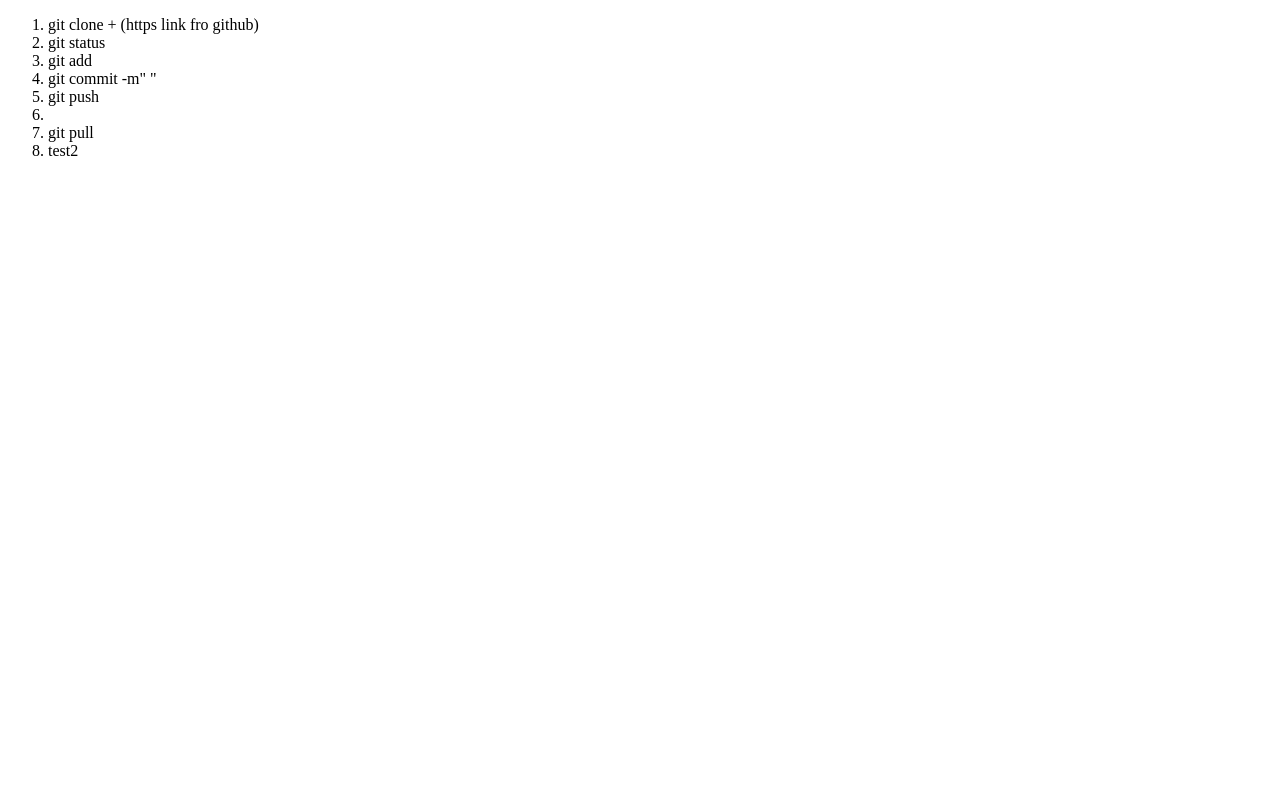
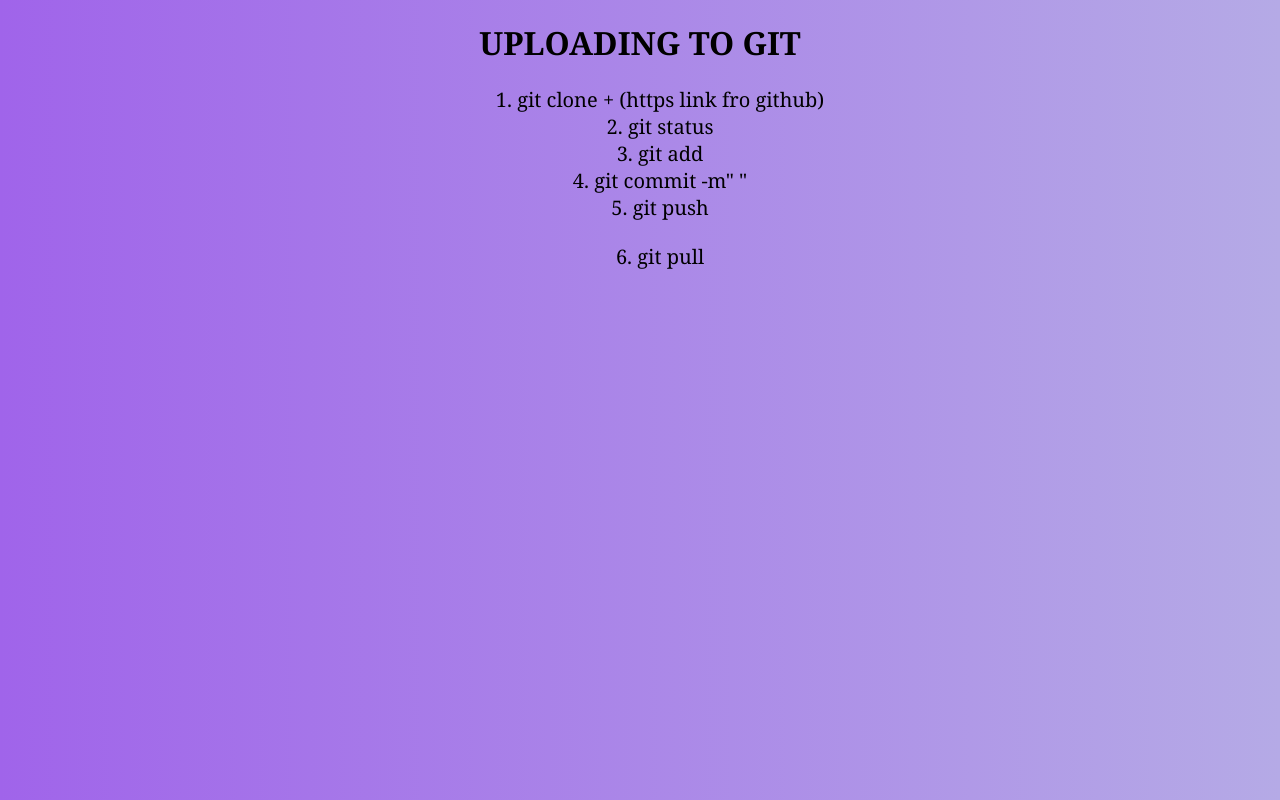
Before and after one commit to abdoessordo/Git-explained, a plain HTML site: page index.html in a window 1280 px wide. Drawn offline with Linux system fonts and the light colour scheme.

Commit message:
latest modification

```diff
--- a/index.html
+++ b/index.html
@@ -4,17 +4,18 @@
     <meta charset="UTF-8">
     <meta name="viewport" content="width=device-width, initial-scale=1.0">
     <title>Document</title>
+    <link rel="stylesheet" href="style.css">
 </head>
 <body>
+    <h1>UPLOADING TO GIT</h1>
     <ol>
         <li>git clone + (https link fro github)</li>
         <li>git status</li>
         <li>git add</li>
         <li>git commit -m" "</li>
-        <li>git push</li>
-        <li></li>
+        <li>git push</li><br>
         <li>git pull</li>
-        <li>test2</li>
+
     </ol>
 
 </body>
--- /dev/null
+++ b/style.css
@@ -0,0 +1,18 @@
+body{
+    background: linear-gradient(to right, #a064ea, #b5aae6);
+    text-align: center;
+    font-family: Cambria, Cochin, Georgia, Times, 'Times New Roman', serif;
+}
+ol{
+    display: flex;
+    flex-direction: column;
+}
+li{
+    margin: 0 auto;
+    font-size: 20px;
+    color: black;
+}
+ol{
+    list-style-position: inside;
+lis
+}
```
